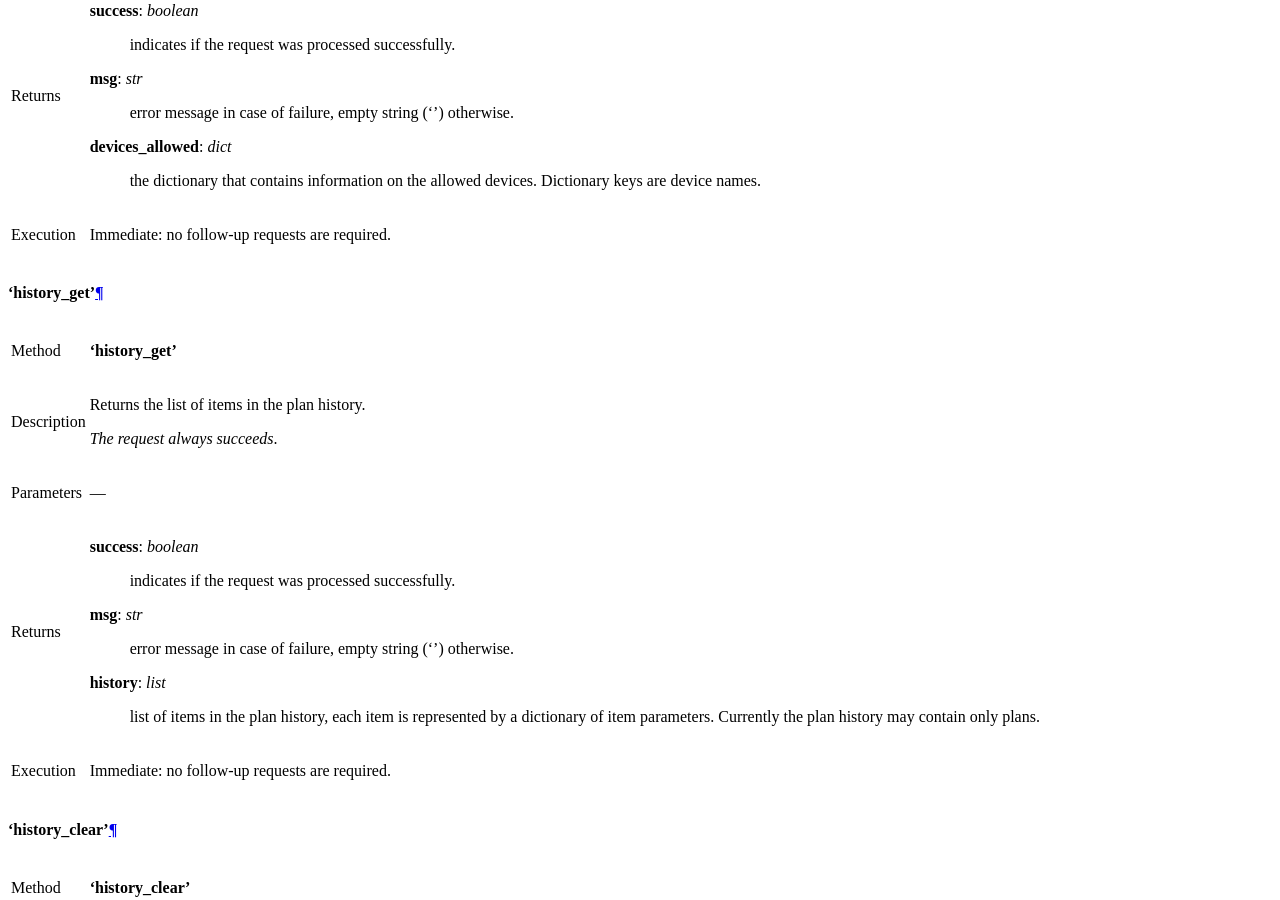
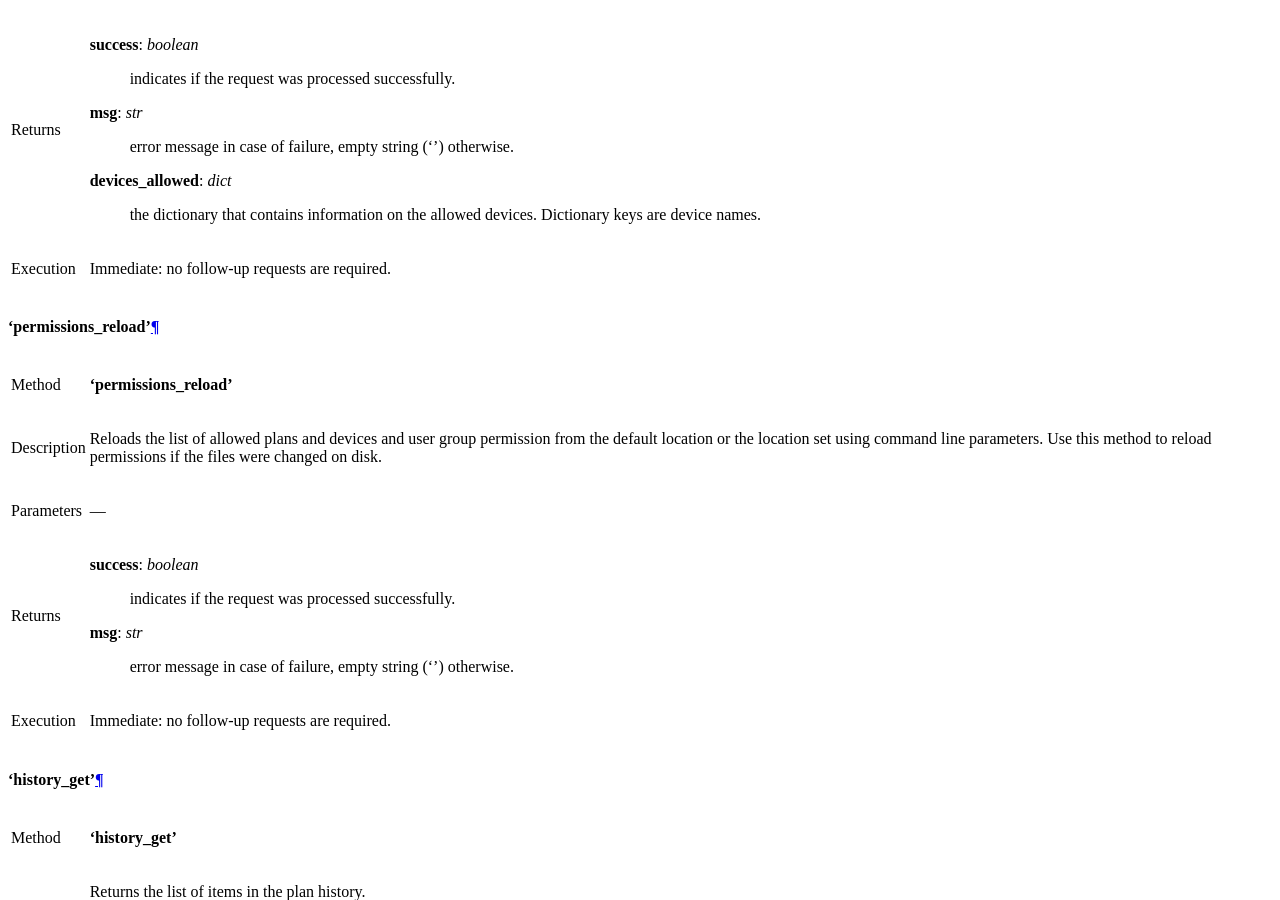
Before and after one commit to bluesky/bluesky-queueserver, a Sphinx documentation site: the page built from docs/source/re_manager_api.rst, in a window 1280 px wide and 900 px high, scrolled down 4409 px. Built offline with Sphinx 7.4.7 and the Read the Docs theme 2.0.0, drawn with Linux system fonts in a browser that asks for light colours.

Commit message:
DOC: documentation on 'permissions_reload' ZMQ API

```diff
--- a/docs/source/re_manager_api.rst
+++ b/docs/source/re_manager_api.rst
@@ -72,6 +72,7 @@ Allowed plans and devices:
 
 - :ref:`method_plans_allowed`
 - :ref:`method_devices_allowed`
+- :ref:`method_permissions_reload`
 
 History of executed plans:
 
@@ -254,6 +255,30 @@ Returns       **success**: *boolean*
               **devices_allowed**: *dict*
                   the dictionary that contains information on the allowed devices.
                   Dictionary keys are device names.
+------------  -----------------------------------------------------------------------------------------
+Execution     Immediate: no follow-up requests are required.
+============  =========================================================================================
+
+
+.. _method_permissions_reload:
+
+**'permissions_reload'**
+^^^^^^^^^^^^^^^^^^^^^^^^
+
+============  =========================================================================================
+Method        **'permissions_reload'**
+------------  -----------------------------------------------------------------------------------------
+Description   Reloads the list of allowed plans and devices and user group permission from
+              the default location or the location set using command line parameters. Use this
+              method to reload permissions if the files were changed on disk.
+------------  -----------------------------------------------------------------------------------------
+Parameters    ---
+------------  -----------------------------------------------------------------------------------------
+Returns       **success**: *boolean*
+                  indicates if the request was processed successfully.
+
+              **msg**: *str*
+                  error message in case of failure, empty string ('') otherwise.
 ------------  -----------------------------------------------------------------------------------------
 Execution     Immediate: no follow-up requests are required.
 ============  =========================================================================================
```
Also changed, not shown: 1 other file.
